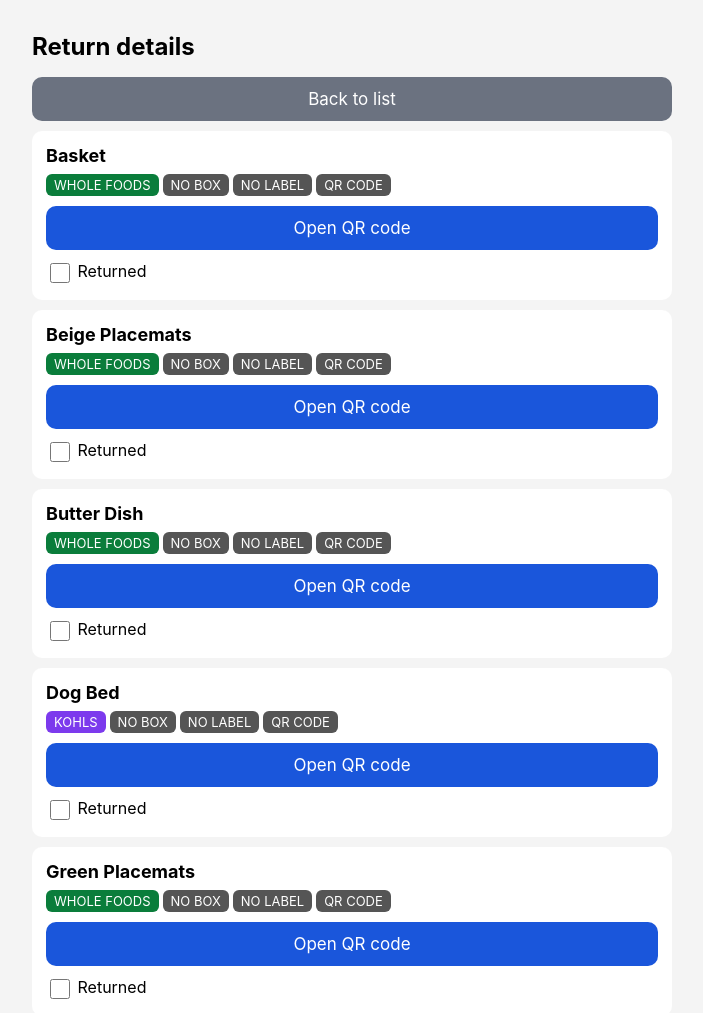
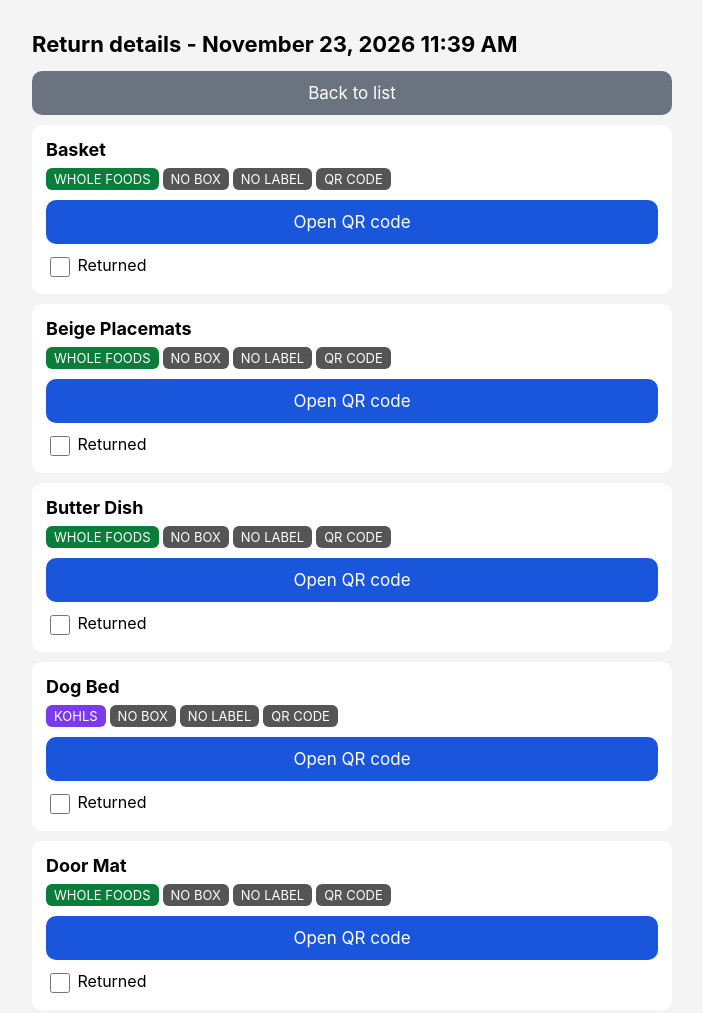
Before and after one commit to adamlevowitz/returns-lk3jmr22, a plain HTML site: page details.html in a window 1280 px wide. Shown: the top 1013 px of the page, without its empty margins (288-991 px from the left). Drawn offline with Linux system fonts and the light colour scheme.

Commit message:
list update

```diff
--- a/data.js
+++ b/data.js
@@ -9,6 +9,8 @@ var D=[
 {n:"Light Bulbs 2",q:1,l:"WHOLE FOODS",f:["r2-bulbs-2.jpeg"],i:""},
 {n:"Basket",q:1,l:"WHOLE FOODS",f:["r2-basket.jpeg"],i:""},
 {n:"Record Frames",q:1,l:"WHOLE FOODS",f:["r2-record-frames.jpeg"],i:""},
+{n:"Door Mat",q:1,l:"WHOLE FOODS",f:["r2-door-mat.jpeg"],i:""},
+{n:"Plastic Protectors",q:1,l:"WHOLE FOODS",f:["r2-plastic-protectors.jpeg"],i:""},
 {n:"Luggage Rack",q:1,l:"KOHLS",f:["r2-luggage-rack.jpeg"],i:""},
 {n:"Red Planter",q:1,l:"KOHLS",f:["r2-red-planter.jpeg"],i:""},
 {n:"Dog Bed",q:1,l:"KOHLS",f:["r2-dog-bed.jpeg"],i:""},
--- /dev/null
+++ b/date.js
@@ -0,0 +1 @@
+var DATE="November 23, 2026 11:39 AM";
--- a/details.html
+++ b/details.html
@@ -1,7 +1,7 @@
 <!DOCTYPE html><html><head><meta charset="utf-8"><meta name="viewport" content="width=device-width,initial-scale=1"><title>Return details</title>
-<style>body{font-family:-apple-system,Arial,sans-serif;margin:0;padding:16px;background:#f4f4f4;max-width:640px;margin:auto}h1{font-size:24px}.card{background:#fff;border-radius:10px;padding:14px;margin:10px 0}.card.done{opacity:.45}h3{margin:0 0 6px;font-size:18px}.tag{display:inline-block;background:#0a7d3b;color:#fff;font-size:13px;padding:3px 8px;border-radius:6px;margin:2px 4px 2px 0}.tag2{background:#555}.tag3{background:#b45309}.tagk{background:#7c3aed}a.b{display:block;text-align:center;background:#1a56db;color:#fff;font-size:17px;padding:12px;border-radius:10px;text-decoration:none;margin:8px 0}a.g{background:#6b7280}label{display:block;font-size:16px;margin-top:10px}input{width:20px;height:20px;vertical-align:middle}</style></head><body>
+<style>body{font-family:-apple-system,Arial,sans-serif;margin:0;padding:16px;background:#f4f4f4;max-width:640px;margin:auto}h1{font-size:22px}.card{background:#fff;border-radius:10px;padding:14px;margin:10px 0}.card.done{opacity:.45}h3{margin:0 0 6px;font-size:18px}.tag{display:inline-block;background:#0a7d3b;color:#fff;font-size:13px;padding:3px 8px;border-radius:6px;margin:2px 4px 2px 0}.tag2{background:#555}.tag3{background:#b45309}.tagk{background:#7c3aed}a.b{display:block;text-align:center;background:#1a56db;color:#fff;font-size:17px;padding:12px;border-radius:10px;text-decoration:none;margin:8px 0}a.g{background:#6b7280}label{display:block;font-size:16px;margin-top:10px}input{width:20px;height:20px;vertical-align:middle}</style></head><body>
 <h1>Return details</h1><a class="b g" href="index.html">Back to list</a><div id="C"></div>
-<script src="data.js"></script><script>
+<script src="data.js"></script><script src="date.js"></script><script>document.querySelector("h1").textContent+=" - "+DATE</script><script>
 var KEY="returns-links-v4";var st={};try{st=JSON.parse(localStorage.getItem(KEY)||"{}")}catch(e){}
 function save(){try{localStorage.setItem(KEY,JSON.stringify(st))}catch(e){}}
 var s=D.slice().sort(function(a,b){return a.n.toLowerCase()<b.n.toLowerCase()?-1:1});
```
Also changed, not shown: index.html (+2 -2 lines), files/r2-door-mat.jpeg (added), files/r2-plastic-protectors.jpeg (added).
